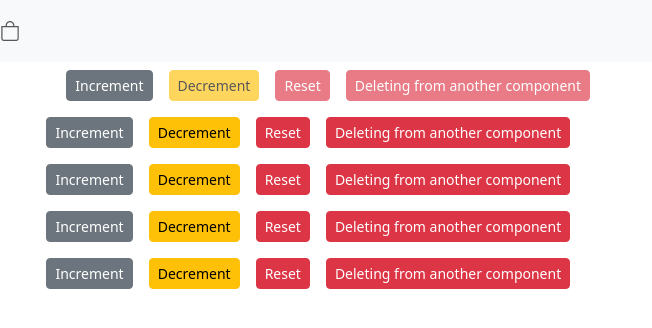
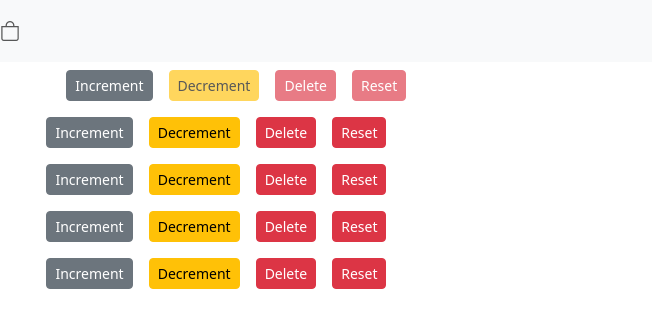
Before and after one commit to arkapatra31/ReactJS, a React (Create React App) app in the folder cart/: page / in a window 1280 px wide. Shown: the top 328 px of the page, without its empty margins (0-652 px from the left). Built offline with nearby package versions, Linux system fonts and the light colour scheme.

Commit message:
Changing local state to props state

```diff
--- a/cart/src/components/counterComponent.jsx
+++ b/cart/src/components/counterComponent.jsx
@@ -44,26 +44,28 @@ class Counter extends Component {
         </button>
         <button
           className="btn btn-warning btn-sm m-2"
-          onClick={() => {this.handleDec("Passing arguements")}}
+          onClick={() => {this.props.onDecrement(this.props.counter.id)}}
           disabled = {this.state.value < 1}
         >
           Decrement
         </button>
         <button
           className="btn btn-danger btn-sm m-2"
-          onClick={this.reset}
-          disabled = {this.state.value < 1}
+          onClick={() => {
+            this.props.onDelete(this.props.counter.id);
+            }}
+          disabled = {this.props.counter.value < 1}
         >
-          Reset
+          Delete
         </button>
         <button
           className="btn btn-danger btn-sm m-2"
           onClick={() => {
-            this.props.onDelete(this.props.counter.id);
-            this.checkState()}}
-          disabled = {this.state.value < 1}
+            this.props.onReset(this.props.counter);
+            }}
+          disabled = {this.props.counter.value < 1}
         >
-          Deleting from another component
+          Reset
         </button>
       </div>
     );
@@ -80,7 +82,7 @@ class Counter extends Component {
   }
 
   findBadgeCls() {
-    let {value} = this.state;
+    let {value} = this.props.counter;
     let badgeCls = "badge m-2 badge-";
     badgeCls += value === 0 ? "warning" : "primary";
     return badgeCls;
@@ -98,19 +100,6 @@ class Counter extends Component {
     ));
   }
 
-  handleInc = () => {
-    //this.state.count += 1;
-    this.setState({ value: this.state.value + 1 });
-  };
-
-  handleDec = (x) => {
-    this.setState({ value: this.state.value - 1 });
-  };
-
-  reset = () => {
-    this.setState({value : 0});
-  }
-
 }
 
 export default Counter;
--- a/cart/src/components/counterListComponent.jsx
+++ b/cart/src/components/counterListComponent.jsx
@@ -11,8 +11,14 @@ class CounterList extends Component {
             ]
      };
 
-    handleDelete = (counterID) => {
-        console.log("Decremental ID --- ", counterID);
+    handleInc = (count) => {
+        let cnt = [...this.state.count];
+        let idx = cnt.indexOf(count);
+        cnt[idx].value += 1;
+        this.setState({count : cnt});
+    }
+
+    handleDec = (counterID) => {
         let count = this.state.count;
         count.map((c) => {
             if(c.id === counterID){
@@ -22,12 +28,21 @@ class CounterList extends Component {
         this.setState({count});
     }
 
-    handleInc = (count) => {
+    handleDelete = (counterID) => {
         let cnt = [...this.state.count];
-        let idx = cnt.indexOf(count);
-        cnt[idx].value += 1;
-        console.log(cnt);
+        cnt.map((c) => {
+            if(c.id === counterID){
+                cnt.splice(c.id, 1);
+            }
+        });
         this.setState({count : cnt});
+    }
+
+    handleReset = (counter) => {
+        let cnt = [...this.state.count];
+        let idx = cnt.indexOf(counter);
+        cnt[idx].value = 0;
+        this.setState({count:cnt});
     }
 
     render() {
@@ -38,8 +53,10 @@ class CounterList extends Component {
                     // Now we can add value of count.value in the component
                     this.state.count.map(counter => (<Counter key={counter.id}
                         counter={counter}
+                        onIncrement={this.handleInc}
+                        onDecrement={this.handleDec}
                         onDelete={this.handleDelete}
-                        onIncrement={this.handleInc} />))
+                        onReset = {this.handleReset} />))
                 }
             </div>
         );
```
